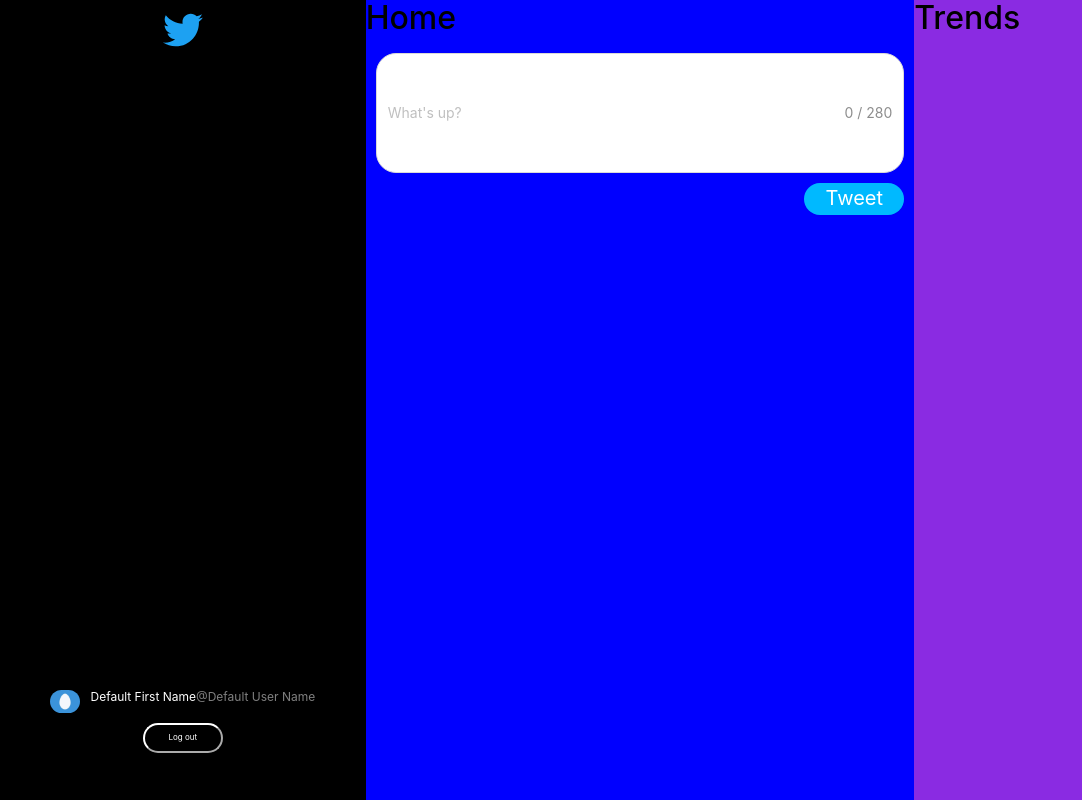
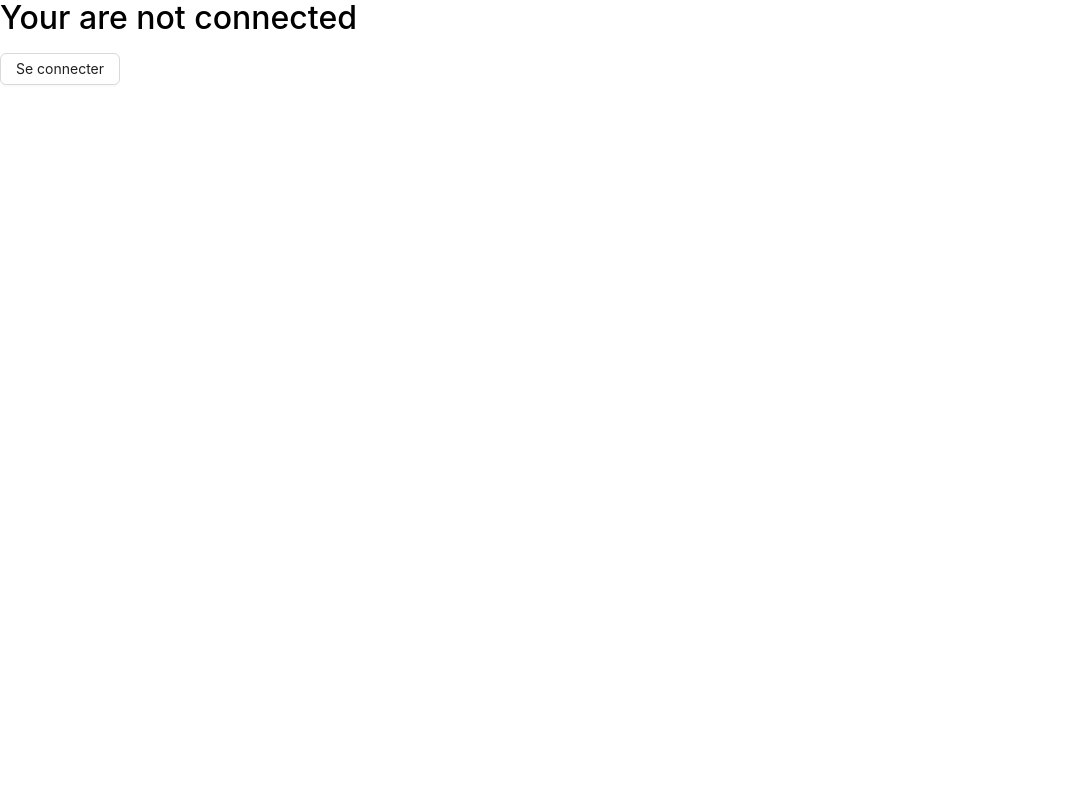
Before and after one commit to victor-blanchard/Hackatweet-Frontend, a Next.js app: page /tweets in a window 1280 px wide. Shown: the whole page, without its empty margins (0-1082 px from the left). Built offline with nearby package versions, Linux system fonts and the light colour scheme; no server answers.

Commit message:
reducer persist

```diff
--- a/components/Tweet.js
+++ b/components/Tweet.js
@@ -1,6 +1,7 @@
 import styles from "../styles/Tweet.module.css";
+import { useDispatch, useSelector } from "react-redux";
 
-import React from "react";
+import React, { useState } from "react";
 import "antd/dist/reset.css";
 import { Button } from "antd";
 import { Input } from "antd";
@@ -8,6 +9,27 @@ import { Flex } from "antd";
 import { Textarea } from "antd";
 
 function Tweet() {
+  const [tweetContent, setTweetContent] = useState("");
+  const user = useSelector((state) => state.user.value);
+  let handleTweet = () => {
+    fetch("http://localhost:3000/tweets/add", {
+      method: "POST",
+      headers: { "Content-Type": "application/json" },
+      body: JSON.stringify({
+        userName: user.userName,
+        tweetName: tweetContent,
+      }),
+    })
+      .then((response) => response.json())
+      .then((data) => {
+        if (data.result) {
+          setTweetContent("");
+        }
+        if (!data.result) {
+          console.log("tweet not saved");
+        }
+      });
+  };
   const Textarea = Input;
   return (
     <>
@@ -15,6 +37,8 @@ function Tweet() {
         <h1 className={styles.titreTweet}>Home</h1>
         <div className={styles.TextButton}>
           <Textarea
+            onChange={(e) => setTweetContent(e.target.value)}
+            value={tweetContent}
             showCount
             maxLength={280}
             className={styles.tweetCreate}
@@ -22,7 +46,9 @@ function Tweet() {
             cols="30"
             rows="3"
           ></Textarea>
-          <Button className={styles.tweetButton}>Tweet</Button>
+          <Button className={styles.tweetButton} onClick={() => handleTweet()}>
+            Tweet
+          </Button>
         </div>
       </div>
     </>
--- a/package.json
+++ b/package.json
@@ -15,7 +15,8 @@
     "react": "18.1.0",
     "react-dom": "18.1.0",
     "react-redux": "^9.1.2",
-    "react-router-dom": "^7.0.0"
+    "react-router-dom": "^7.0.0",
+    "redux-persist": "^6.0.0"
   },
   "devDependencies": {
     "@testing-library/jest-dom": "^5.16.4",
--- a/pages/_app.js
+++ b/pages/_app.js
@@ -1,20 +1,31 @@
 import "../styles/globals.css";
 import Head from "next/head";
-import { configureStore } from "@reduxjs/toolkit";
+import { combineReducers, configureStore } from "@reduxjs/toolkit";
 import { Provider } from "react-redux";
 import user from "../reducers/user";
+import { persistStore, persistReducer } from "redux-persist";
+import { PersistGate } from "redux-persist/integration/react";
+import storage from "redux-persist/lib/storage";
+
+const reducers = combineReducers({ user });
+const persistConfig = { key: "Hackatweet", storage };
 
 const store = configureStore({
-  reducer: { user },
+  reducer: persistReducer(persistConfig, reducers),
+  middleware: (getDefaultMiddleware) => getDefaultMiddleware({ serializableCheck: false }),
 });
+
+const persistor = persistStore(store);
 function App({ Component, pageProps }) {
   return (
     <>
       <Provider store={store}>
-        <Head>
-          <title>Next.js App</title>
-        </Head>
-        <Component {...pageProps} />
+        <PersistGate persistor={persistor}>
+          <Head>
+            <title>Next.js App</title>
+          </Head>
+          <Component {...pageProps} />
+        </PersistGate>
       </Provider>
     </>
   );
--- a/pages/tweets.js
+++ b/pages/tweets.js
@@ -1,26 +1,29 @@
 import styles from "../styles/tweets.module.css";
 import Hashtag from "../components/Hashtag";
 import LastTweets from "../components/LastTweets";
-import React, { useState } from "react";
+import React, { useEffect, useState } from "react";
 import Trends from "../components/Trends";
 import Tweet from "../components/Tweet";
 import Home from "../components/Home";
 import { useDispatch, useSelector } from "react-redux";
+import { Button } from "antd";
 
 function pageTweets() {
-  const [connected, setConnected] = useState(true);
+  const [connected, setConnected] = useState(false);
   const user = useSelector((state) => state.user.value);
   const dispatch = useDispatch();
-
-  if (user.token) {
-    setConnected(true);
-  }
-
-  console.log(user);
+  useEffect(() => {
+    if (user.token) {
+      setConnected(true);
+    }
+  });
+  let handleLogin = () => {
+    window.location.href = "/";
+  };
 
   return (
     <>
-      {true ? (
+      {connected ? (
         <div className={styles.allPage}>
           <div className={styles.Home}>
             <Home />
@@ -36,7 +39,7 @@ function pageTweets() {
       ) : (
         <div>
           <h1>Your are not connected</h1>
-          <link href="index" />
+          <Button onClick={() => handleLogin()}>Se connecter</Button>
         </div>
       )}
     </>
--- a/reducers/user.js
+++ b/reducers/user.js
@@ -1,7 +1,7 @@
 import { createSlice } from "@reduxjs/toolkit";
 
 const initialState = {
-  value: { token: null, userName: "Default User Name", firstName: "Default First Name" },
+  value: { token: null, userName: null, firstName: null },
 };
 
 export const userSlice = createSlice({
```
Also changed, not shown: 1 other file (tests, documents, lock files or other folders).
